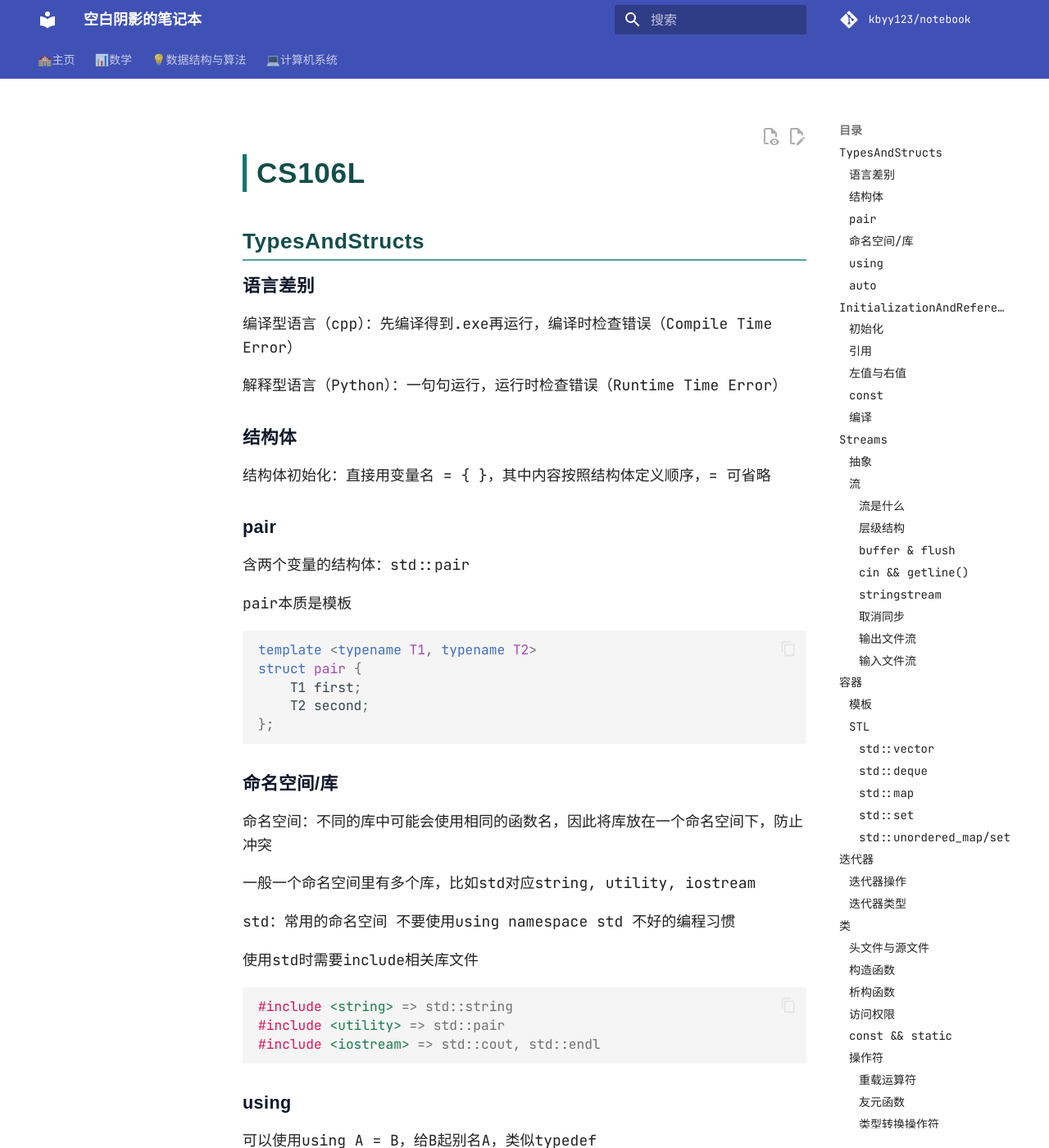
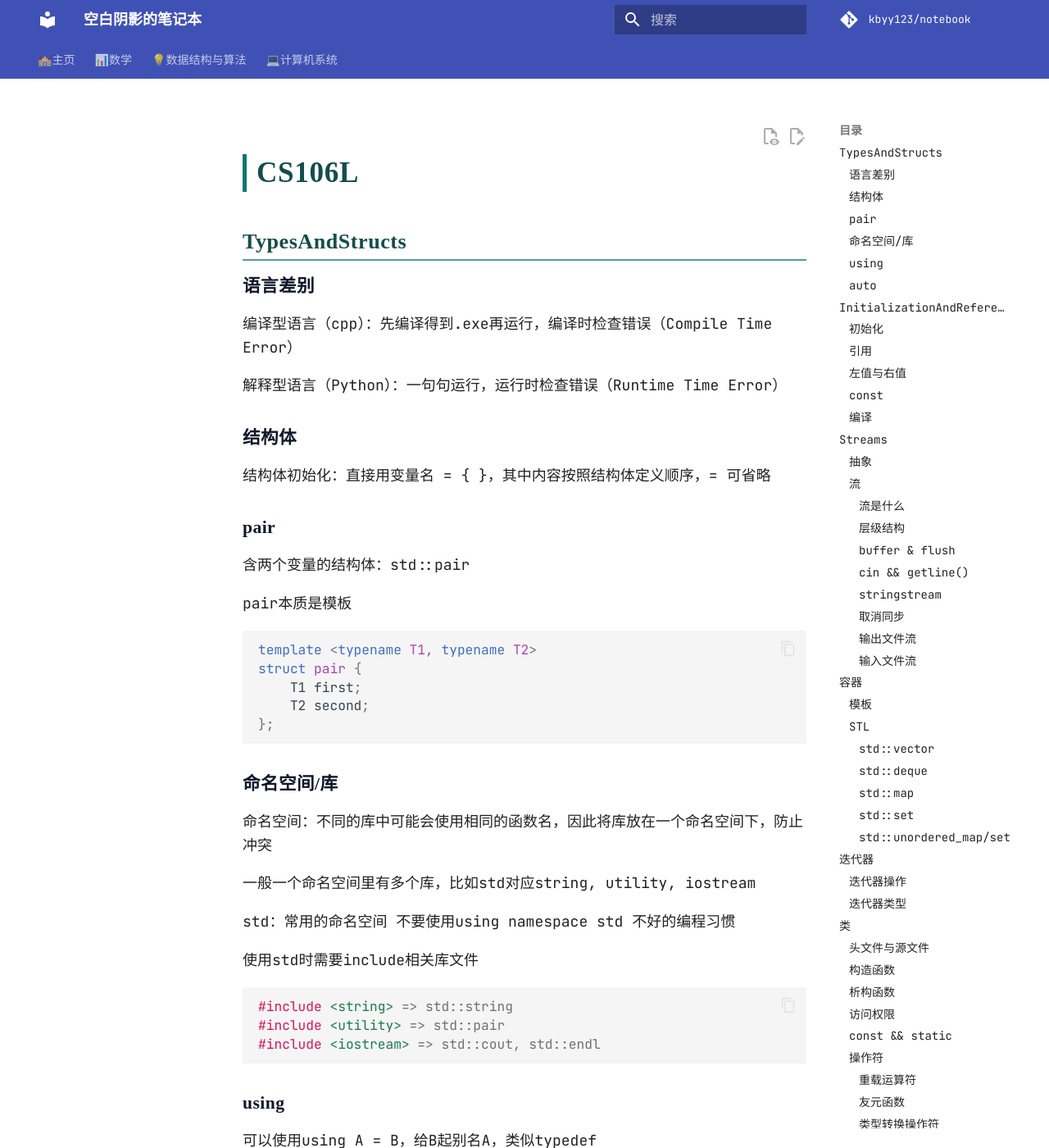
Before and after one commit to kbyy123/notebook, an MkDocs documentation site: the page built from docs/language/cpp/temp.md, in a window 1280 px wide and 1400 px high. Shown: the whole window at 82% size. Built offline with MkDocs 1.6.1 and Material for MkDocs 9.7.7, drawn with Linux system fonts in a browser that asks for light colours; some web fonts are replaced; comment, search, counter and statistics services are not loaded.

Commit message:
uodatp heading font

```diff
--- a/docs/css/font.css
+++ b/docs/css/font.css
@@ -3,6 +3,8 @@
    说明：告诉浏览器本地字体文件的位置。
    路径 ../fonts/ 表示从当前 css 文件夹向上跳一级，再进入 fonts 文件夹。
    ============================================================ */
+@import url('https://fonts.googleapis.com/css2?family=Noto+Serif+SC:wght@600;700;800&display=swap');
+
 @font-face {
   font-family: 'LXGW WenKai Screen';
   /* 确保文件名与你文件夹中的 .ttf 文件名大小写完全一致 */
@@ -86,6 +88,7 @@ body, .md-typeset {
   --heading-accent: #0f766e;
   --heading-main: #134e4a;
   --heading-sub: #0f172a;
+  --heading-font: 'Noto Serif SC', 'Source Han Serif SC', 'Songti SC', serif;
 }
 
 [data-md-color-scheme="slate"] {
@@ -100,7 +103,7 @@ body, .md-typeset {
 .md-typeset h4,
 .md-typeset h5,
 .md-typeset h6 {
-  font-family: 'LXGW WenKai Screen', "Microsoft YaHei", sans-serif;
+  font-family: var(--heading-font);
   letter-spacing: 0.02em;
   line-height: 1.3;
 }
```
